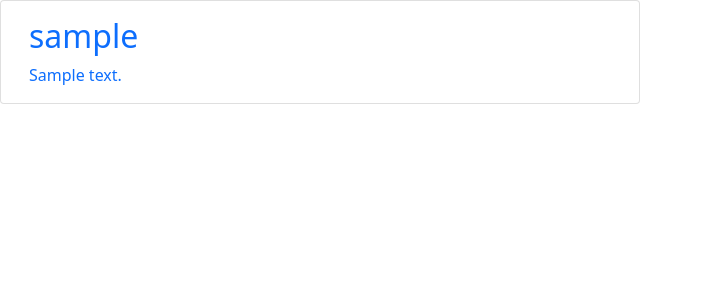
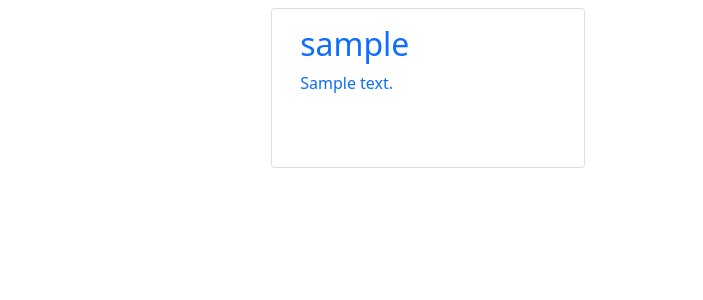
Before and after one commit to artambdev/in-the-know, a Django app: page / in a window 1280 px wide. Shown: the part 56-356 px from the top of the page, without its empty margins (0-703 px from the left). Run offline with Django 4.2, Linux system fonts and the light colour scheme; tables that the repository leaves empty hold one stand-in row (Sample ...).

Commit message:
Add some margin spacing to post cards

```diff
--- a/list/templates/list/main_page.html
+++ b/list/templates/list/main_page.html
@@ -5,10 +5,10 @@
 <!-- Main page content begins here -->
 <div>
     <div class="container-fluid">
-        <div class="row">
+        <div class="row post-section">
             <!-- Individual posts -->
             {% for post in post_list %}
-            <div class = "col-sm-6 card">
+            <div class = "col-sm-6 col-md-5 card">
                 <div class="card-body">
                     <a href="{% url 'view_post' post.slug %}" class="post-link">
                         <h2 class="card-title">{{ post.author }}</h2>
@@ -19,7 +19,7 @@
             <!-- End row and move on to a new one every second post -->
             {% if forloop.counter|divisibleby:2 %}
         </div>
-        <div class="row">
+        <div class="row post-section">
             {% endif %}
             {% endfor %}
         </div>
--- a/static/css/style.css
+++ b/static/css/style.css
@@ -1,3 +1,13 @@
+.post-section {
+    width: 60%;
+    margin-left: 20%;
+}
+
+.card {
+    margin: 0.5rem;
+    min-height: 10rem;
+}
+
 .post-link {
     text-decoration: none;
 }
```
